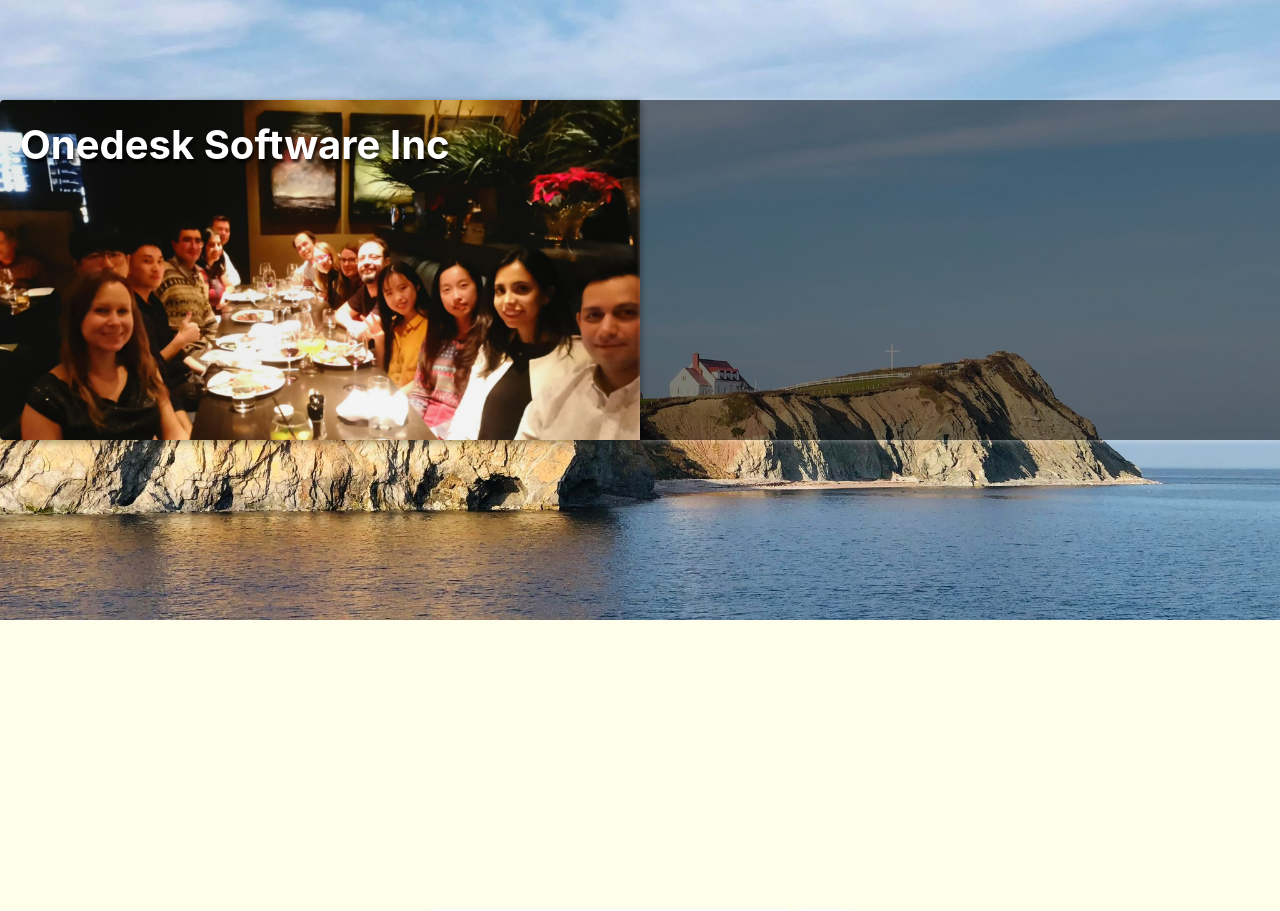
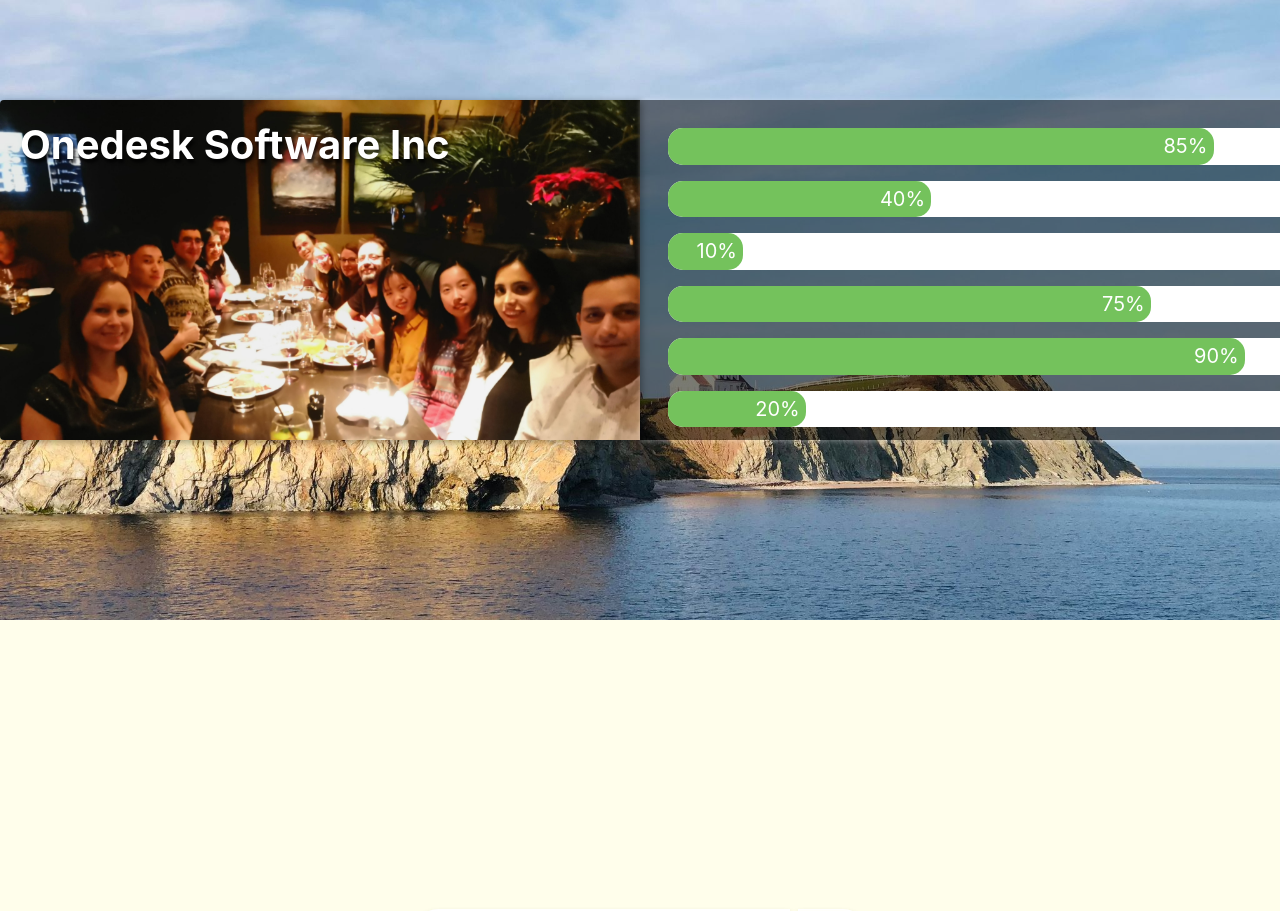
Before and after one commit to Bowen8888/BowenPage, a React (Create React App) app in the folder bowentian/: page / in a window 1280 px wide. Shown: the part 2580-3491 px from the top of the page. Built offline with nearby package versions, Linux system fonts and the light colour scheme.

Commit message:
Custom progress bar

```diff
--- a/bowentian/package.json
+++ b/bowentian/package.json
@@ -40,5 +40,6 @@
       "last 1 firefox version",
       "last 1 safari version"
     ]
-  }
+  },
+  "devDependencies": {}
 }
--- a/bowentian/src/FancyComponents/CareerProgression.js
+++ b/bowentian/src/FancyComponents/CareerProgression.js
@@ -1,7 +1,7 @@
 import React, {Component} from 'react';
-import TypingEffect from '../Effects/TypingEffect';
 import './css/CareerProgression.css'
-import ProgressBar from 'react-bootstrap/ProgressBar'
+import ProgressBar from './ProgressBar';
+
 
 export default class CareerProgression extends Component {
     constructor() {
@@ -11,10 +11,12 @@ export default class CareerProgression extends Component {
     render() {
         return (
             <div className="CareerProgressionContainer">
-                    <ProgressBar striped variant="success" now={40} />
-                    <ProgressBar striped variant="info" now={20} />
-                    <ProgressBar striped variant="warning" now={60} />
-                    <ProgressBar striped variant="danger" now={80} />
+                <ProgressBar progress="85%"/>
+                <ProgressBar progress="40%"/>
+                <ProgressBar progress="10%"/>
+                <ProgressBar progress="75%"/>
+                <ProgressBar progress="90%"/>
+                <ProgressBar progress="20%"/>
             </div>
         );
     }
--- /dev/null
+++ b/bowentian/src/FancyComponents/ProgressBar.js
@@ -0,0 +1,29 @@
+import React, {Component} from 'react';
+import './css/ProgressBar.css'
+
+
+export default class ProgressBar extends Component {
+    constructor(props) {
+        super();
+
+        this.state = {
+            progress: props.progress
+        }
+
+    }
+
+    render() {
+        return (
+            <div className="ProgressBarContainer">
+                <div className="ProgressBarBackground">
+                    <div className="ProgressBarBarSection" style={{
+                        width: this.state.progress
+                    }}>
+                        {this.state.progress}
+                    </div>
+                </div>
+            </div>
+        );
+    }
+
+}
--- a/bowentian/src/FancyComponents/css/CareerProgression.css
+++ b/bowentian/src/FancyComponents/css/CareerProgression.css
@@ -2,3 +2,16 @@
     display: flex;
     flex-direction: column;
 }
+
+.bg-CareerBar {
+    background-color: #123445!important;
+}
+
+.progress-CareerBar {
+    background-color: white;
+}
+
+.CareerProgressionContainer > div {
+    margin: 8px;
+    border-radius: 0;
+}
--- /dev/null
+++ b/bowentian/src/FancyComponents/css/ProgressBar.css
@@ -0,0 +1,15 @@
+.ProgressBarBackground {
+    background-color: white;
+    color: white;
+    width: 80%;
+    border-radius: 15px;
+}
+
+.ProgressBarBarSection {
+    background-color: rgb(116, 194, 92);
+    color: white;
+    padding: 1%;
+    text-align: right;
+    font-size: 20px;
+    border-radius: 15px;
+}
--- a/bowentian/src/HelperComponents/FeatureComponent.js
+++ b/bowentian/src/HelperComponents/FeatureComponent.js
@@ -14,11 +14,9 @@ export default class FeatureComponent extends Component {
             textContent: props.textContent
         }
 
-        this.updateWindowDimensions = this.updateWindowDimensions.bind(this);
     }
 
     componentDidMount() {
-        this.updateWindowDimensions();
         window.addEventListener('resize', this.updateWindowDimensions);
       }
 
@@ -26,16 +24,12 @@ export default class FeatureComponent extends Component {
         window.removeEventListener('resize', this.updateWindowDimensions);
       }
 
-      updateWindowDimensions() {
-        this.setState({ width: window.innerWidth* this.state.widthPercentage});
-      }
-
     render() {
         return (
             <div className="FeatureContainer" style={{
-                width: this.state.width,
-                minHeight: this.state.width * 1.5,
-                maxHeight: this.state.width * 2
+                width: window.innerWidth* this.state.widthPercentage,
+                minHeight: window.innerWidth* this.state.widthPercentage * 1.5,
+                maxHeight: window.innerWidth* this.state.widthPercentage * 2
             }}>
                 <div className="FeatureTitleContainer">
                     {this.state.title}
--- a/bowentian/src/HelperComponents/TransparentTextComponent.js
+++ b/bowentian/src/HelperComponents/TransparentTextComponent.js
@@ -1,5 +1,6 @@
 import React, { Component } from 'react';
 import './css/TransparentTextComponent.css'
+import CareerProgression from '../FancyComponents/CareerProgression';
 
 export default class TransparentTextComponent extends Component {
     constructor(props) {
@@ -9,7 +10,7 @@ export default class TransparentTextComponent extends Component {
     render() {
         return (
             <div className="TransparentTextComponent">
-
+                <CareerProgression></CareerProgression>
             </div>
         );
     }
--- a/bowentian/src/MainPageSections/CareerSection.js
+++ b/bowentian/src/MainPageSections/CareerSection.js
@@ -3,7 +3,6 @@ import './css/MainPageSections.css'
 import './css/CareerSection.css'
 import ImageViewComponent from '../HelperComponents/ImageViewComponent';
 import TransparentTextComponent from '../HelperComponents/TransparentTextComponent';
-import CareerProgression from '../FancyComponents/CareerProgression';
 
 export default class CareerSection extends Component {
     constructor() {
@@ -27,7 +26,6 @@ export default class CareerSection extends Component {
                     <div className="ProfileContainer">
                         <ImageViewComponent title="Onedesk Software Inc" imgUrl="/images/Onedesk.jpg"/>
                         <TransparentTextComponent>
-                            <CareerProgression></CareerProgression>
                         </TransparentTextComponent>
                     </div>
             </div>
```
